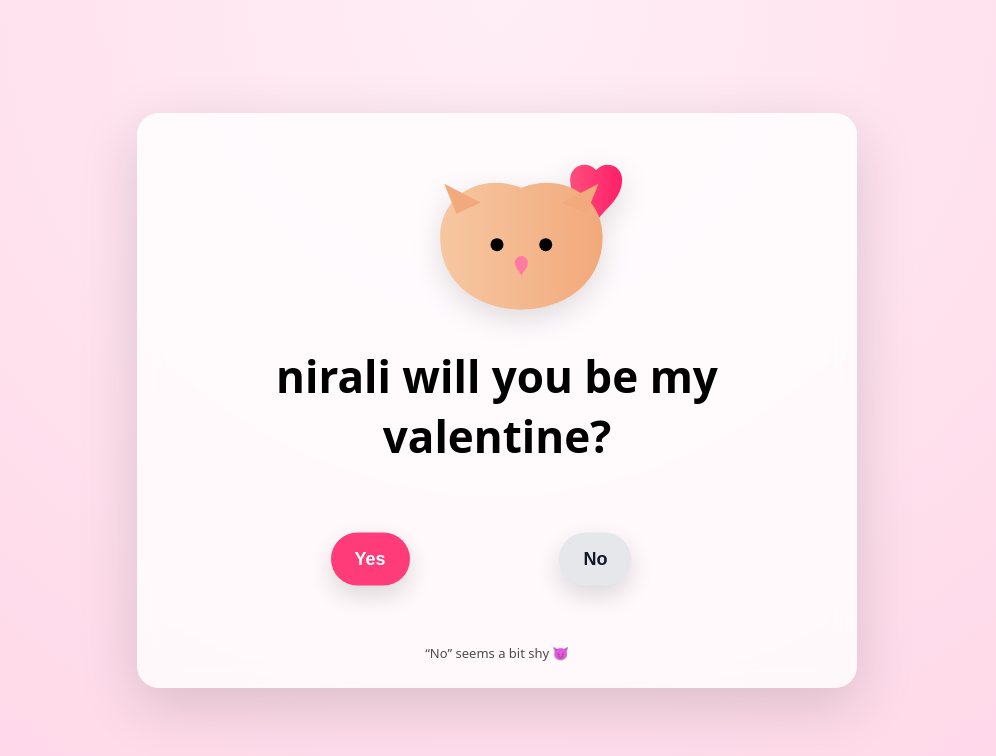
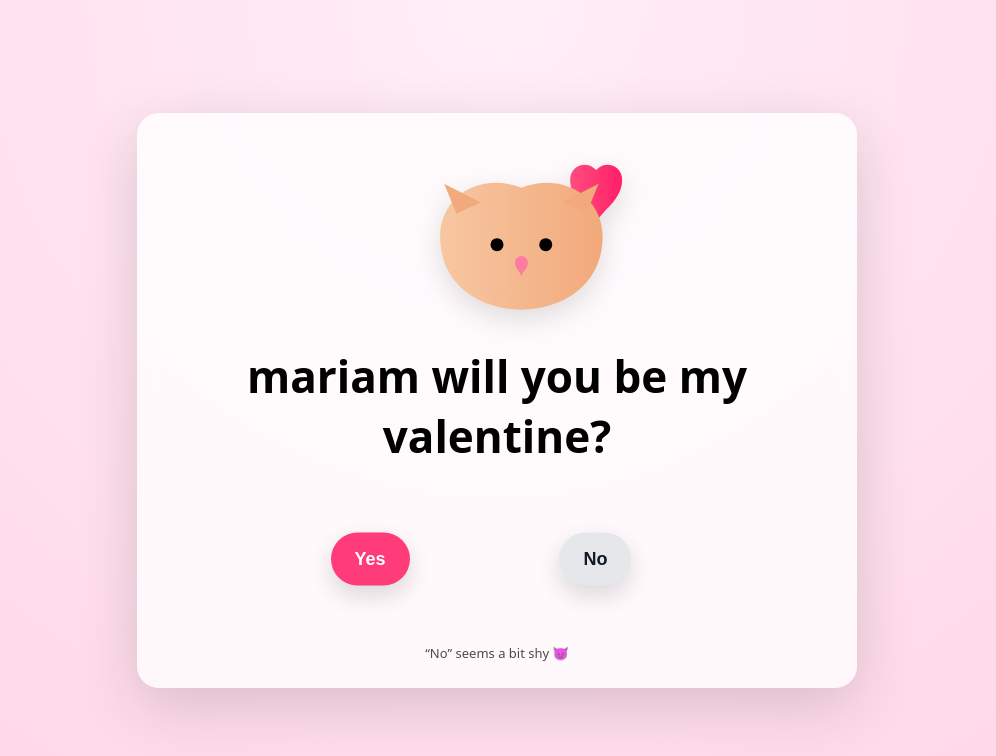
Before and after one commit to MoSherif0505/my-love, a plain HTML site: page index.html in a window 1280 px wide. Shown: the whole page, without its empty margins (143-1139 px from the left). Drawn offline with nearby package versions, Linux system fonts and the light colour scheme.

```diff
--- a/index.html
+++ b/index.html
@@ -171,7 +171,7 @@
             fill="#ff7aa2"/>
     </svg>
 
-    <h1>nirali will you be my valentine?</h1>
+    <h1>mariam will you be my valentine?</h1>
 
     <section class="button-zone" id="zone">
       <button id="yesBtn">Yes</button>
@@ -299,4 +299,5 @@
     });
   </script>
 </body>
+
 </html>
```
